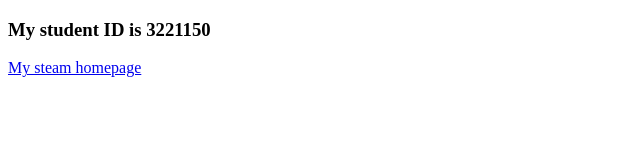
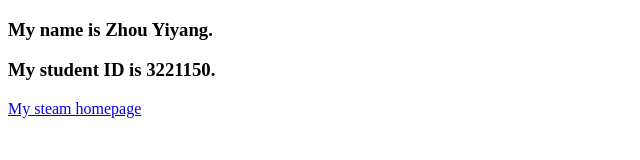
Before and after one commit to Anjie0821/yiyangzhou.github.io, a plain HTML site: page index.html in a window 1280 px wide. Shown: the whole page, without its empty margins (0-640 px from the left). Drawn offline with Linux system fonts and the light colour scheme.

Commit message:
Update index.html

```diff
--- a/index.html
+++ b/index.html
@@ -6,7 +6,8 @@
     <title>Welcome to my website!-Yiyang Zhou</title>
 </head>
 <body>
-    <h3>My student ID is 3221150</h3>
+    <h3>My name is Zhou Yiyang.</h3>
+    <h3>My student ID is 3221150.</h3>
     <a href="https://steamcommunity.com/id/373HRS/">My steam homepage</a>
 </body>
 </html>
```
